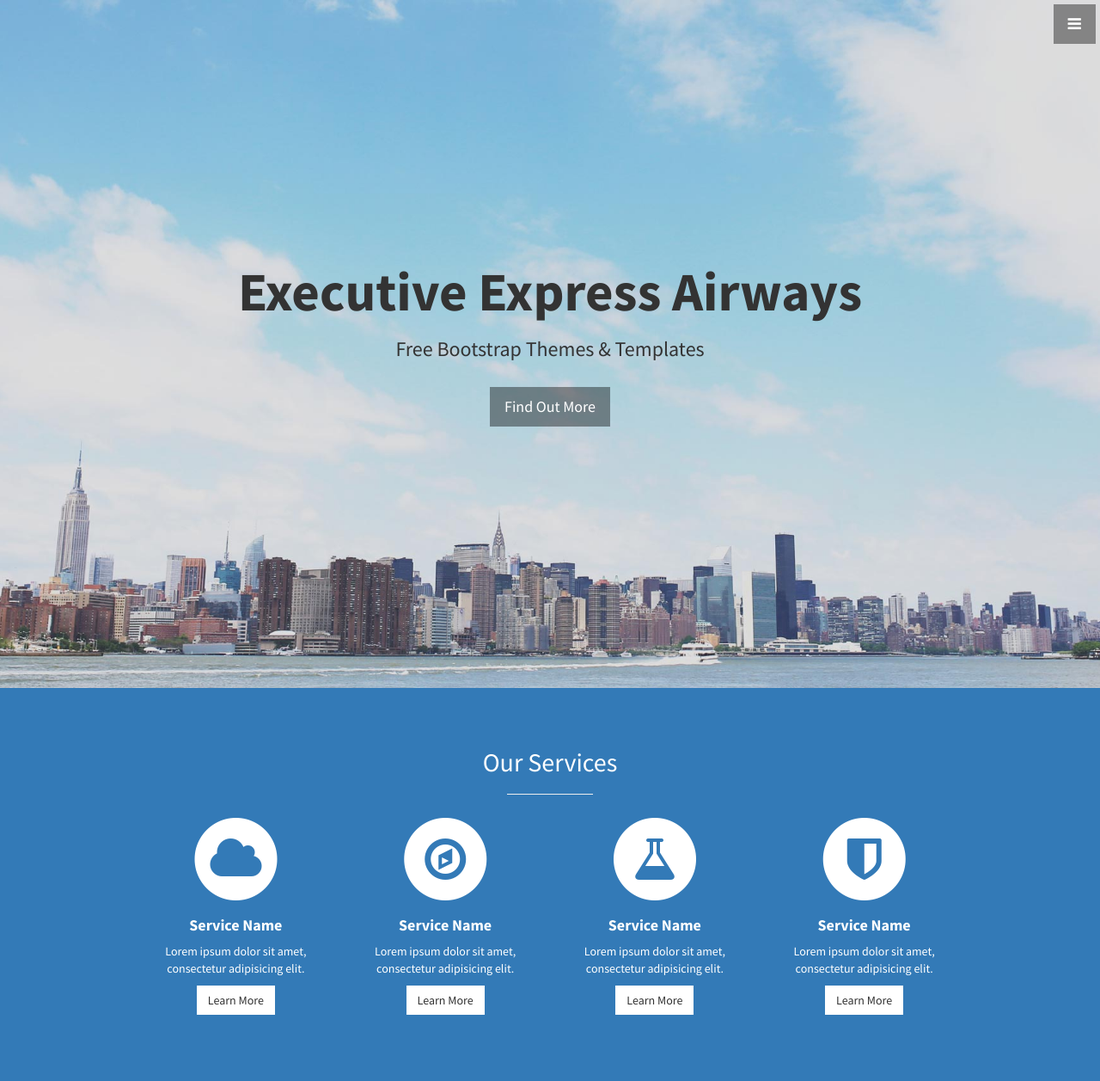
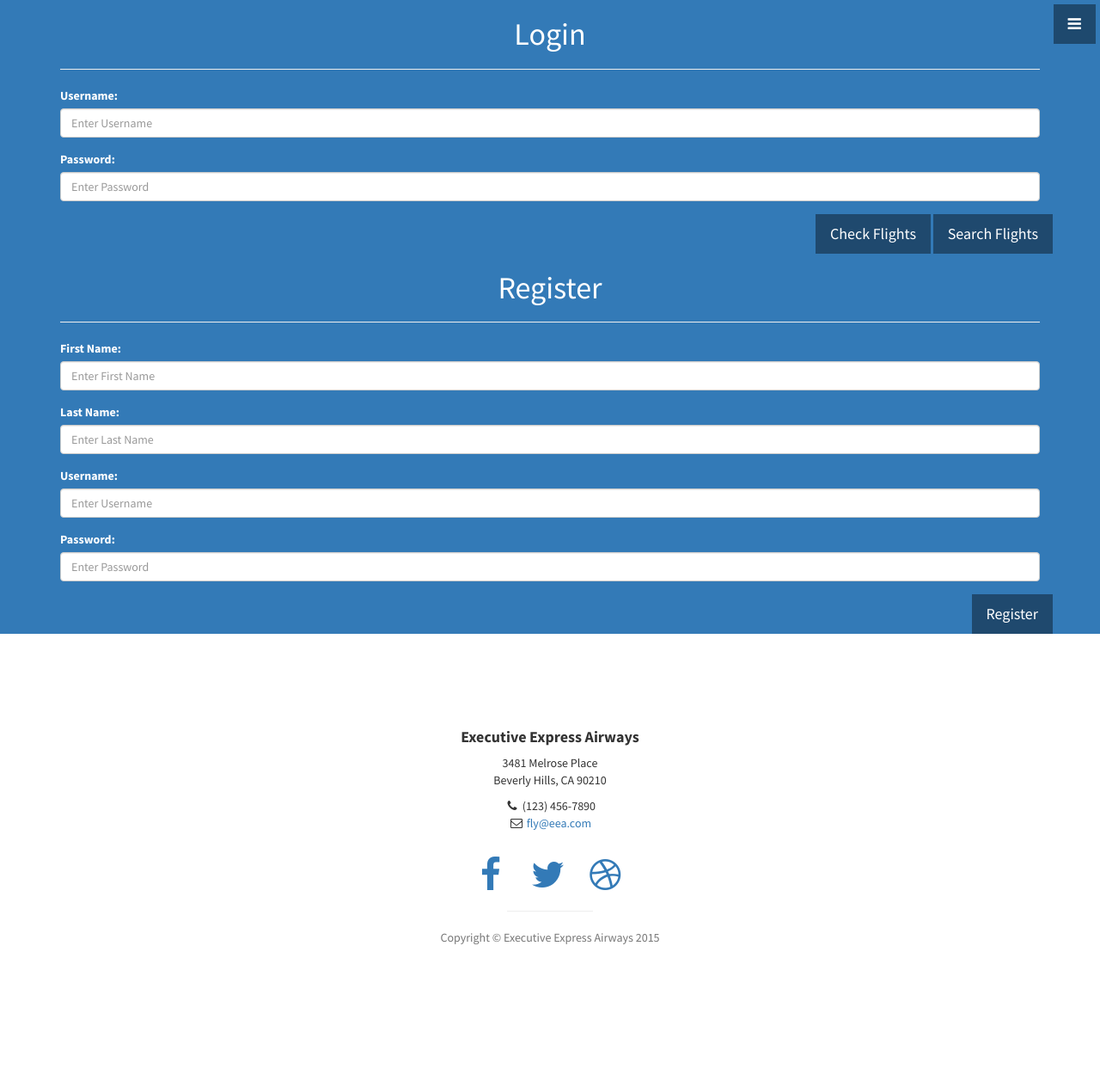
Before and after one commit to lul15/RaspberryPi_Fly, a plain HTML site: page RaspberryPi_Fly_Bootstrap/login.html in a window 1280 px wide. Shown: the top 1257 px of the page at 86% size. After the commit the page ends 1210 px from the top, so only its background shows below. Drawn offline with Linux system fonts and the light colour scheme.

Commit message:
Added formatting, labels, and buttons to login page
Added formatting, labels, and buttons to login page

```diff
--- a/RaspberryPi_Fly_Bootstrap/login.html
+++ b/RaspberryPi_Fly_Bootstrap/login.html
@@ -32,7 +32,6 @@
 
 <body>
 
-
   <!-- Navigation -->
     <a id="menu-toggle" href="#" class="btn btn-dark btn-lg toggle"><i class="fa fa-bars"></i></a>
     <nav id="sidebar-wrapper">
@@ -60,6 +59,7 @@
     </nav>
 
     <!-- Header -->
+    <!--
     <header id="top" class="header">
         <div class="text-vertical-center">
             <h1>Executive Express Airways</h1>
@@ -68,168 +68,103 @@
             <a href="#about" class="btn btn-dark btn-lg">Find Out More</a>
         </div>
     </header>
+-->
 
 
 
-    <!-- Services -->
-    <!-- The circle icons use Font Awesome's stacked icon classes. For more information, visit http://fontawesome.io/examples/ -->
-    <section id="services" class="services bg-primary">
+    <!-- Search -->
+    <!-- Login -->
+    <section id="search" class="search bg-primary">
+
         <div class="container">
-            <div class="row text-center">
-                <div class="col-lg-10 col-lg-offset-1">
-                    <h2>Our Services</h2>
-                    <hr class="small">
-                    <div class="row">
-                        <div class="col-md-3 col-sm-6">
-                            <div class="service-item">
-                                <span class="fa-stack fa-4x">
-                                <i class="fa fa-circle fa-stack-2x"></i>
-                                <i class="fa fa-cloud fa-stack-1x text-primary"></i>
-                            </span>
-                                <h4>
-                                    <strong>Service Name</strong>
-                                </h4>
-                                <p>Lorem ipsum dolor sit amet, consectetur adipisicing elit.</p>
-                                <a href="#" class="btn btn-light">Learn More</a>
+            <center>
+            <h1> Login</h1>
+            <hr></hr>
+            </center>
+
+<form role="form">
+
+    <div class="form-group">
+      <label for="fromLabel">Username:</label>
+      <input type="username" class="form-control" id="usernameInput" placeholder="Enter Username">
+    </div>
+    <div class="form-group">
+      <label for="passwordLabel">Password:</label>
+      <input type="text" class="form-control" id="passwordInput" placeholder="Enter Password">
     </div>
   </div>
-                        <div class="col-md-3 col-sm-6">
-                            <div class="service-item">
-                                <span class="fa-stack fa-4x">
-                                <i class="fa fa-circle fa-stack-2x"></i>
-                                <i class="fa fa-compass fa-stack-1x text-primary"></i>
-                            </span>
-                                <h4>
-                                    <strong>Service Name</strong>
-                                </h4>
-                                <p>Lorem ipsum dolor sit amet, consectetur adipisicing elit.</p>
-                                <a href="#" class="btn btn-light">Learn More</a>
+
+  </form>
+
+    <section id="bottomButtons" class="payment bg-primary">
+        <div class="container">
+            <div class="row text-right">
+                    <a href="confirmation.html" class="btn btn-dark btn-lg">Check Flights</a>
+                    <a href="search.html" class="btn btn-dark btn-lg">Search Flights</a>
                   </div>
              </div>
-                        <div class="col-md-3 col-sm-6">
-                            <div class="service-item">
-                                <span class="fa-stack fa-4x">
-                                <i class="fa fa-circle fa-stack-2x"></i>
-                                <i class="fa fa-flask fa-stack-1x text-primary"></i>
-                            </span>
-                                <h4>
-                                    <strong>Service Name</strong>
-                                </h4>
-                                <p>Lorem ipsum dolor sit amet, consectetur adipisicing elit.</p>
-                                <a href="#" class="btn btn-light">Learn More</a>
+        </section>
+    </section>
+
+
+        <!-- Login -->
+
+
+    <!--Register-->
+
+        <section id="search" class="search bg-primary">
+
+        <div class="container">
+            <center>
+            <h1> Register</h1>
+            <hr></hr>
+            </center>
+
+<form role="form">
+
+    <div class="form-group">
+      <label for="firstNameLabel">First Name:</label>
+      <input type="username" class="form-control" id="firstNameInput" placeholder="Enter First Name">
+    </div>
+    <div class="form-group">
+      <label for="lastNameLabel">Last Name:</label>
+      <input type="text" class="form-control" id="lastNameInput" placeholder="Enter Last Name">
+    </div>
+    <div class="form-group">
+      <label for="usernameLabel">Username:</label>
+      <input type="text" class="form-control" id="usernameInput" placeholder="Enter Username">
+    </div>
+    <div class="form-group">
+      <label for="passwordLabel">Password:</label>
+      <input type="text" class="form-control" id="passwordInput" placeholder="Enter Password">
     </div>
   </div>
-                        <div class="col-md-3 col-sm-6">
-                            <div class="service-item">
-                                <span class="fa-stack fa-4x">
-                                <i class="fa fa-circle fa-stack-2x"></i>
-                                <i class="fa fa-shield fa-stack-1x text-primary"></i>
-                            </span>
-                                <h4>
-                                    <strong>Service Name</strong>
-                                </h4>
-                                <p>Lorem ipsum dolor sit amet, consectetur adipisicing elit.</p>
-                                <a href="#" class="btn btn-light">Learn More</a>
+
+  </form>
+
+    <section id="bottomButtons" class="payment bg-primary">
+        <div class="container">
+            <div class="row text-right">
+                    <a href="confirmation.html" class="btn btn-dark btn-lg">Register</a>
                   </div>
              </div>
-                    </div>
-                    <!-- /.row (nested) -->
-                </div>
-                <!-- /.col-lg-10 -->
-            </div>
-            <!-- /.row -->
-        </div>
-        <!-- /.container -->
+        </section>
     </section>
 
-    <!-- Callout -->
-    <aside class="callout">
-        <div class="text-vertical-center">
-            <h1>Vertically Centered Text</h1>
-        </div>
-    </aside>
+    <!--Register-->
 
-    <!-- Portfolio -->
-    <section id="portfolio" class="portfolio">
-        <div class="container">
-            <div class="row">
-                <div class="col-lg-10 col-lg-offset-1 text-center">
-                    <h2>Our Work</h2>
-                    <hr class="small">
-                    <div class="row">
-                        <div class="col-md-6">
-                            <div class="portfolio-item">
-                                <a href="#">
-                                    <img class="img-portfolio img-responsive" src="img/portfolio-1.jpg">
-                                </a>
-                            </div>
-                        </div>
-                        <div class="col-md-6">
-                            <div class="portfolio-item">
-                                <a href="#">
-                                    <img class="img-portfolio img-responsive" src="img/portfolio-2.jpg">
-                                </a>
-                            </div>
-                        </div>
-                        <div class="col-md-6">
-                            <div class="portfolio-item">
-                                <a href="#">
-                                    <img class="img-portfolio img-responsive" src="img/portfolio-3.jpg">
-                                </a>
-                            </div>
-                        </div>
-                        <div class="col-md-6">
-                            <div class="portfolio-item">
-                                <a href="#">
-                                    <img class="img-portfolio img-responsive" src="img/portfolio-4.jpg">
-                                </a>
-                            </div>
-                        </div>
-                    </div>
-                    <!-- /.row (nested) -->
-                    <a href="#" class="btn btn-dark">View More Items</a>
-                </div>
-                <!-- /.col-lg-10 -->
-            </div>
-            <!-- /.row -->
-        </div>
-        <!-- /.container -->
-    </section>
-
-    <!-- Call to Action -->
-    <aside class="call-to-action bg-primary">
-        <div class="container">
-            <div class="row">
-                <div class="col-lg-12 text-center">
-                    <h3>The buttons below are impossible to resist.</h3>
-                    <a href="#" class="btn btn-lg btn-light">Click Me!</a>
-                    <a href="#" class="btn btn-lg btn-dark">Look at Me!</a>
-                </div>
-            </div>
-        </div>
-    </aside>
-
-    <!-- Map -->
-    <section id="contact" class="map">
-        <iframe width="100%" height="100%" frameborder="0" scrolling="no" marginheight="0" marginwidth="0" src="https://maps.google.com/maps?f=q&amp;source=s_q&amp;hl=en&amp;geocode=&amp;q=Twitter,+Inc.,+Market+Street,+San+Francisco,+CA&amp;aq=0&amp;oq=twitter&amp;sll=28.659344,-81.187888&amp;sspn=0.128789,0.264187&amp;ie=UTF8&amp;hq=Twitter,+Inc.,+Market+Street,+San+Francisco,+CA&amp;t=m&amp;z=15&amp;iwloc=A&amp;output=embed"></iframe>
-        <br />
-        <small>
-            <a href="https://maps.google.com/maps?f=q&amp;source=embed&amp;hl=en&amp;geocode=&amp;q=Twitter,+Inc.,+Market+Street,+San+Francisco,+CA&amp;aq=0&amp;oq=twitter&amp;sll=28.659344,-81.187888&amp;sspn=0.128789,0.264187&amp;ie=UTF8&amp;hq=Twitter,+Inc.,+Market+Street,+San+Francisco,+CA&amp;t=m&amp;z=15&amp;iwloc=A"></a>
-        </small>
-        </iframe>
-    </section>
 
      <!-- Footer -->
     <footer>
         <div class="container">
             <div class="row">
                 <div class="col-lg-10 col-lg-offset-1 text-center">
-                    <h4><strong>Start Bootstrap</strong>
+                    <h4><strong>Executive Express Airways</strong>
                     </h4>
                     <p>3481 Melrose Place<br>Beverly Hills, CA 90210</p>
                     <ul class="list-unstyled">
                         <li><i class="fa fa-phone fa-fw"></i> (123) 456-7890</li>
-                        <li><i class="fa fa-envelope-o fa-fw"></i>  <a href="mailto:name@example.com">name@example.com</a>
+                        <li><i class="fa fa-envelope-o fa-fw"></i>  <a href="mailto:name@example.com">fly@eea.com</a>
                         </li>
                     </ul>
                     <br>
@@ -245,11 +180,15 @@
                         </li>
                     </ul>
                     <hr class="small">
-                    <p class="text-muted">Copyright &copy; Your Website 2014</p>
+                    <p class="text-muted">Copyright &copy; Executive Express Airways 2015</p>
                 </div>
             </div>
         </div>
     </footer>
+
+
+
+
 
     <!-- jQuery -->
     <script src="js/jquery.js"></script>
```
Also changed, not shown: RaspberryPi_Fly_Bootstrap/confirmation.html (+1 -1 lines). Lines whose indentation alone changed are shown as unchanged.
